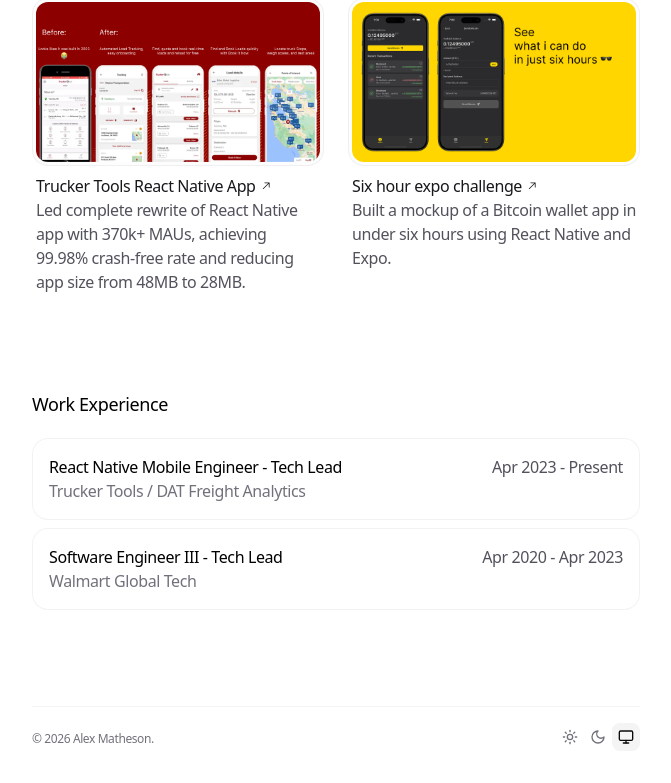
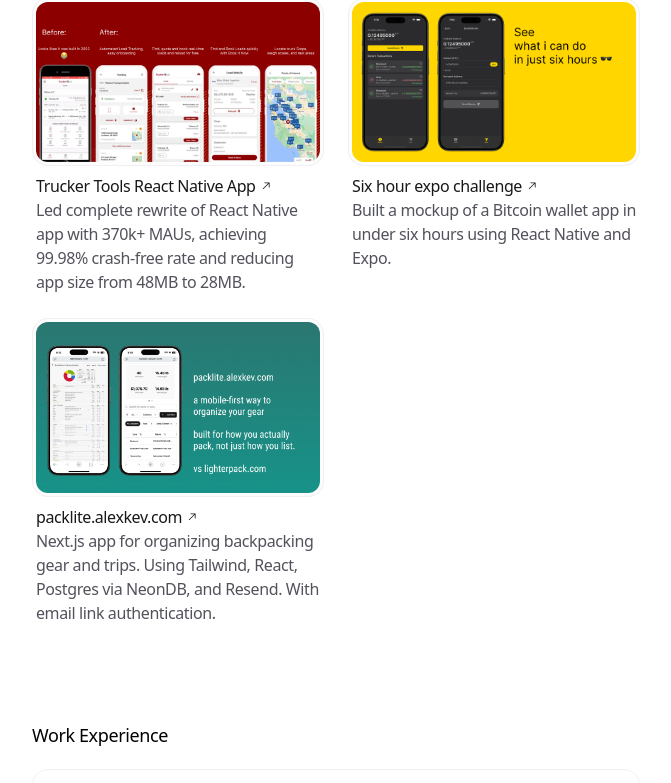
Before and after one commit to alexkev/blog.alexkev.com, a Next.js app: page / in a window 1280 px wide. Shown: the part 570-1353 px from the top of the page, without its empty margins (304-975 px from the left). Built offline with nearby package versions, Linux system fonts and the light colour scheme.

Commit message:
Refactor code structure for improved readability and maintainability

```diff
--- a/app/data.ts
+++ b/app/data.ts
@@ -42,6 +42,13 @@
     link: 'https://github.com/alexkev/demo-bitcoin-wallet-app',
     image: '/six-hour-challenge.png',
     id: 'project2',
+  },
+  {
+    name: 'packlite.alexkev.com',
+    description: 'Next.js app for organizing backpacking gear and trips. Using Tailwind, React, Postgres via NeonDB, and Resend. With email link authentication.',
+    link: 'https://packlite.alexkev.com',
+    image: '/packlite.png',
+    id: 'project3',
   },
 ]
 
```
Also changed, not shown: public/packlite.png (added).
